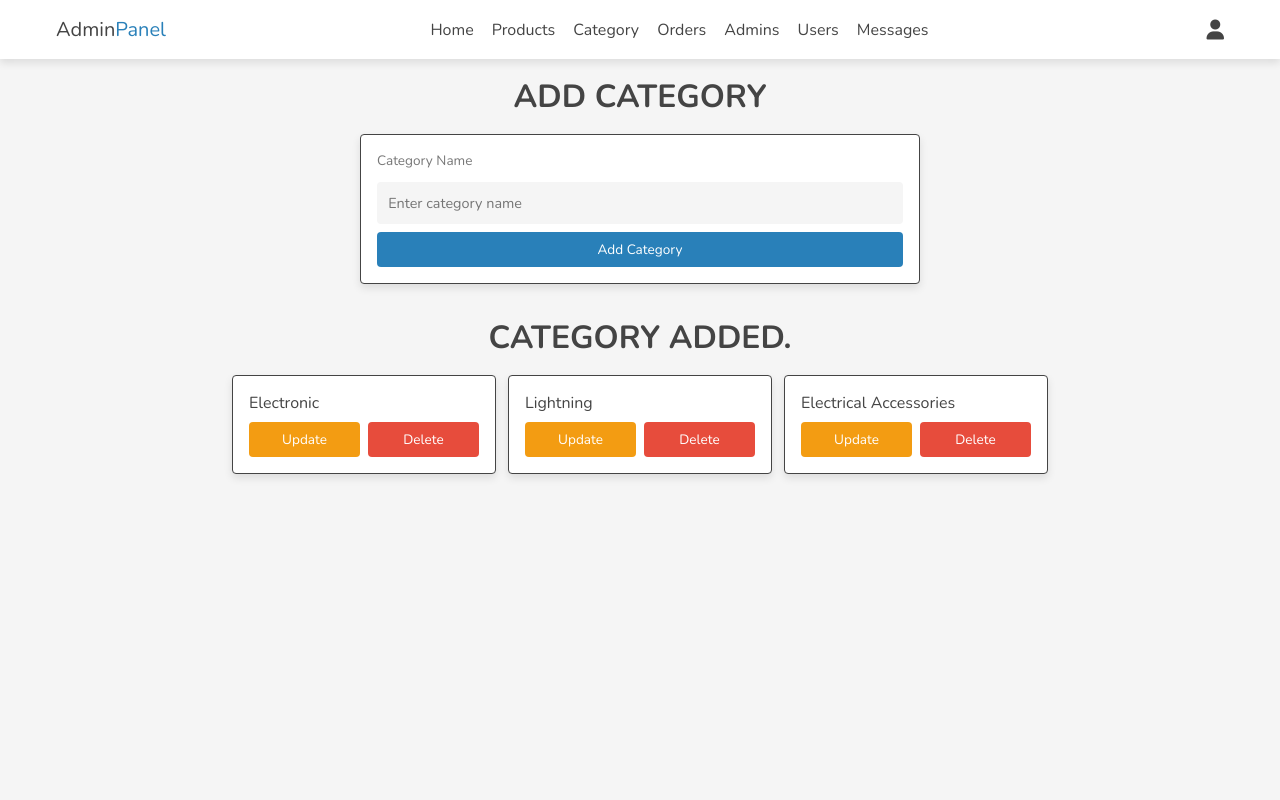
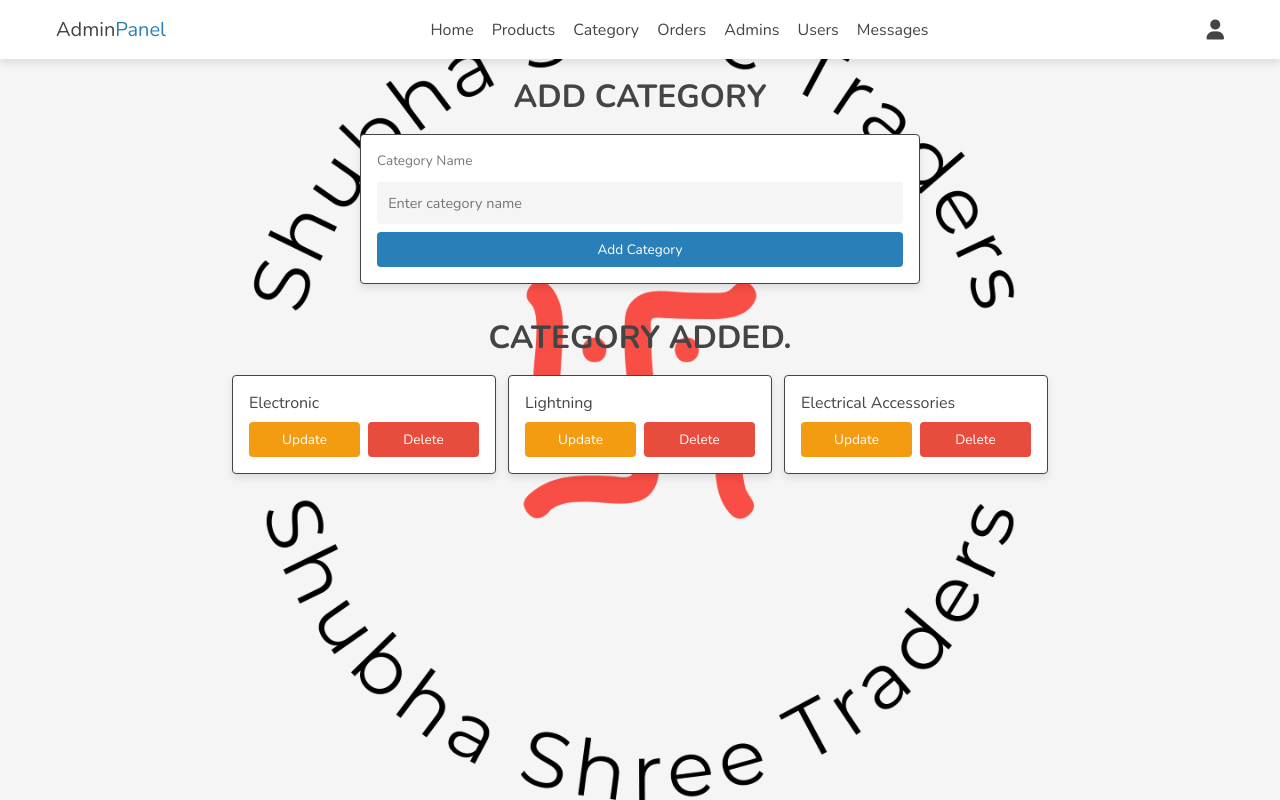
Before and after one commit to sthaaayush/Subha-Shree-Traders, a PHP site: page /admin/category.php in a window 1280 px wide. Run offline with PHP 8.4, Linux system fonts and the light colour scheme; data comes from the database, SQL or seed files in the repository; data that the repository does not hold is empty; some libraries are stand-ins or nearby versions.

Commit message:
logo and bg adjustments

```diff
--- a/css/admin_style.css
+++ b/css/admin_style.css
@@ -45,7 +45,13 @@
 
 body{
    background-color: var(--light-bg);
-   /* padding-bottom: 10rem; */
+   backdrop-filter: blur(5gitpx);
+   padding-bottom: 10rem;
+   background-image: url(../images/logo1.png);
+   background-size: contain;
+   background-position: bottom;
+   background-repeat: no-repeat;
+   height: 100vh;
 }
 
 section{
```
